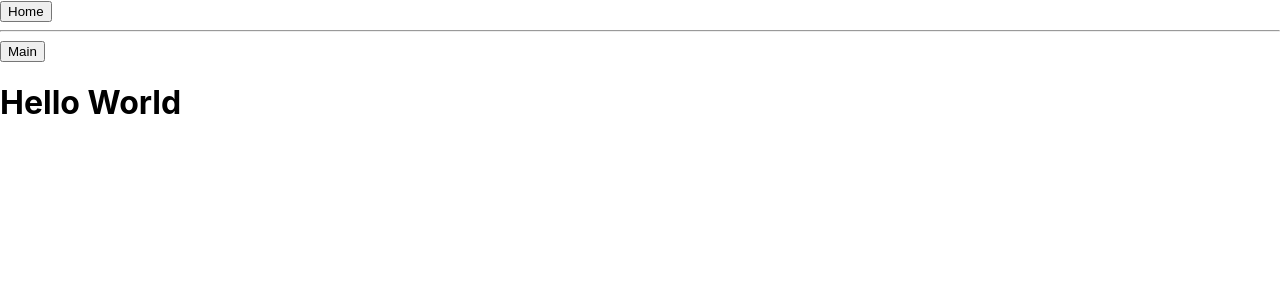
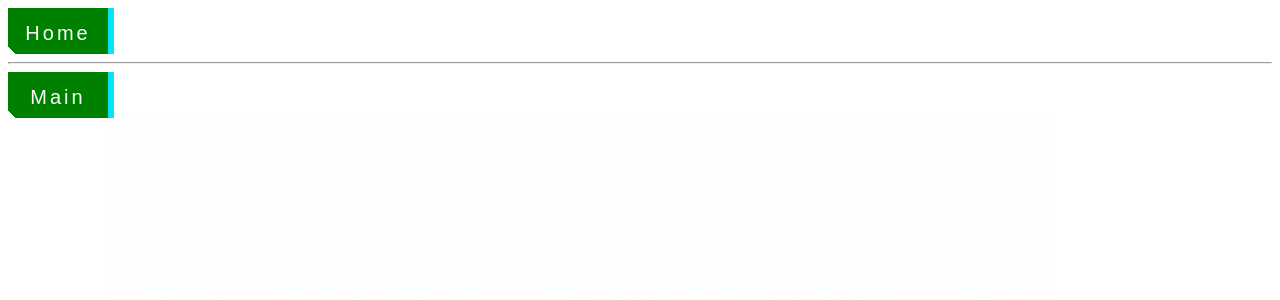
Before and after one commit to SchoolOfCode/bc13_w11d5_hackathon-front-end-lucy-naty, a React (Create React App) app in the folder hello-world-app/: page /home in a window 1280 px wide. Shown: the top 300 px of the page. Built offline with nearby package versions, Linux system fonts and the light colour scheme.

Commit message:
Logo and start of css

```diff
--- a/hello-world-app/src/components/App/App.css
+++ b/hello-world-app/src/components/App/App.css
@@ -1,38 +1,100 @@
-.App {
-  text-align: center;
+
+.button-49,
+.button-49:after {
+  width: 500px;
+  height: 36px;
+  line-height: 48px;
+  font-size: 20px;
+  font-family: 'Bebas Neue', sans-serif;
+  background: linear-gradient(45deg, transparent 5%, green 5%);
+  border: 0;
+  color: #fff;
+  letter-spacing: 3px;
+  box-shadow: 6px 0px 0px #00E6F6;
+  outline: transparent;
+  position: relative;
+  user-select: none;
+  -webkit-user-select: none;
+  touch-action: manipulation;
 }
 
-.App-logo {
-  height: 40vmin;
-  pointer-events: none;
+.button-49:after {
+  --slice-0: inset(50% 50% 50% 50%);
+  --slice-1: inset(80% -6px 0 0);
+  --slice-2: inset(50% -6px 30% 0);
+  --slice-3: inset(10% -6px 85% 0);
+  --slice-4: inset(40% -6px 43% 0);
+  --slice-5: inset(80% -6px 5% 0);
+
+  content: 'ALTERNATE TEXT';
+  display: block;
+  position: absolute;
+  top: 0;
+  left: 0;
+  right: 0;
+  bottom: 0;
+  background: linear-gradient(45deg, transparent 3%, #00E6F6 3%, #00E6F6 5%, #FF013C 5%);
+  text-shadow: -3px -3px 0px #F8F005, 3px 3px 0px #00E6F6;
+  clip-path: var(--slice-0);
 }
 
-@media (prefers-reduced-motion: no-preference) {
-  .App-logo {
-    animation: App-logo-spin infinite 20s linear;
+.button-49:hover:after {
+  animation: 1s glitch;
+  animation-timing-function: steps(2, end);
+}
+
+@keyframes glitch {
+  0% {
+    clip-path: var(--slice-1);
+    transform: translate(-20px, -10px);
+  }
+  10% {
+    clip-path: var(--slice-3);
+    transform: translate(10px, 10px);
+  }
+  20% {
+    clip-path: var(--slice-1);
+    transform: translate(-10px, 10px);
+  }
+  30% {
+    clip-path: var(--slice-3);
+    transform: translate(0px, 5px);
+  }
+  40% {
+    clip-path: var(--slice-2);
+    transform: translate(-5px, 0px);
+  }
+  50% {
+    clip-path: var(--slice-3);
+    transform: translate(5px, 0px);
+  }
+  60% {
+    clip-path: var(--slice-4);
+    transform: translate(5px, 10px);
+  }
+  70% {
+    clip-path: var(--slice-2);
+    transform: translate(-10px, 10px);
+  }
+  80% {
+    clip-path: var(--slice-5);
+    transform: translate(20px, -10px);
+  }
+  90% {
+    clip-path: var(--slice-1);
+    transform: translate(-10px, 0px);
+  }
+  100% {
+    clip-path: var(--slice-1);
+    transform: translate(0);
   }
 }
 
-.App-header {
-  background-color: #282c34;
-  min-height: 100vh;
-  display: flex;
-  flex-direction: column;
-  align-items: center;
-  justify-content: center;
-  font-size: calc(10px + 2vmin);
-  color: white;
-}
-
-.App-link {
-  color: #61dafb;
-}
-
-@keyframes App-logo-spin {
-  from {
-    transform: rotate(0deg);
-  }
-  to {
-    transform: rotate(360deg);
+@media (min-width: 768px) {
+  .button-49,
+  .button-49:after {
+    width: 100px;
+    height: 46px;
+    line-height: 48px;
   }
 }
--- a/hello-world-app/src/components/App/App.js
+++ b/hello-world-app/src/components/App/App.js
@@ -1,6 +1,7 @@
 import {Routes, Route, useNavigate} from 'react-router-dom';
 import MainApp from './MainApp.js';
 import Home from './StartPage.js';
+import "./App.css"
 
 export default function App() {
   const navigate = useNavigate();
@@ -18,11 +19,11 @@ export default function App() {
   return (
     <div>
       <div>
-      <button onClick={navigateToHome}>Home</button>
+      <button className="button-49" onClick={navigateToHome}>Home</button>
 
         <hr />
 
-        <button onClick={navigateToMain}>Main</button>
+        <button className="button-49" onClick={navigateToMain}>Main</button>
 
         <Routes>
           <Route path="/home" element={<Home />} />
--- a/hello-world-app/src/components/App/MainApp.js
+++ b/hello-world-app/src/components/App/MainApp.js
@@ -2,6 +2,7 @@ import {  useState } from "react";
 import  searchCountry  from "../../services/services.js";
 import { CountryCard } from "../CountryCard/CountryCard.js";
 import useJustBecauseHook from "../../hooks/justBecauseHook.js";
+import "./App.css"
 
 
 function MainApp() {
--- /dev/null
+++ b/hello-world-app/src/components/App/StartPage.css
@@ -0,0 +1,10 @@
+.animationDiv{
+    position:flex;
+    align-items: center;
+}
+
+.animation-logo{
+    width: 75%;
+    align-self: center;
+    margin-left: 100px;
+}
--- a/hello-world-app/src/components/App/StartPage.js
+++ b/hello-world-app/src/components/App/StartPage.js
@@ -1,10 +1,12 @@
 import React from "react";
+import logos from "../../sle.gif";
+import "./StartPage.css"
 
 
 const Home = () => {
 return (
-	<div>
-	<h1>Hello World</h1>
+	<div className="animationDiv">
+	    <img className="animation-logo" src={logos} alt="logo" />
 	</div>
 );
 };
--- a/hello-world-app/src/index.css
+++ b/hello-world-app/src/index.css
@@ -1,4 +1,4 @@
-body {
+/* body {
   margin: 0;
   font-family: -apple-system, BlinkMacSystemFont, 'Segoe UI', 'Roboto', 'Oxygen',
     'Ubuntu', 'Cantarell', 'Fira Sans', 'Droid Sans', 'Helvetica Neue',
@@ -10,4 +10,4 @@ body {
 code {
   font-family: source-code-pro, Menlo, Monaco, Consolas, 'Courier New',
     monospace;
-}
+} */
```
Also changed, not shown: hello-world-app/src/sle.gif (added).
